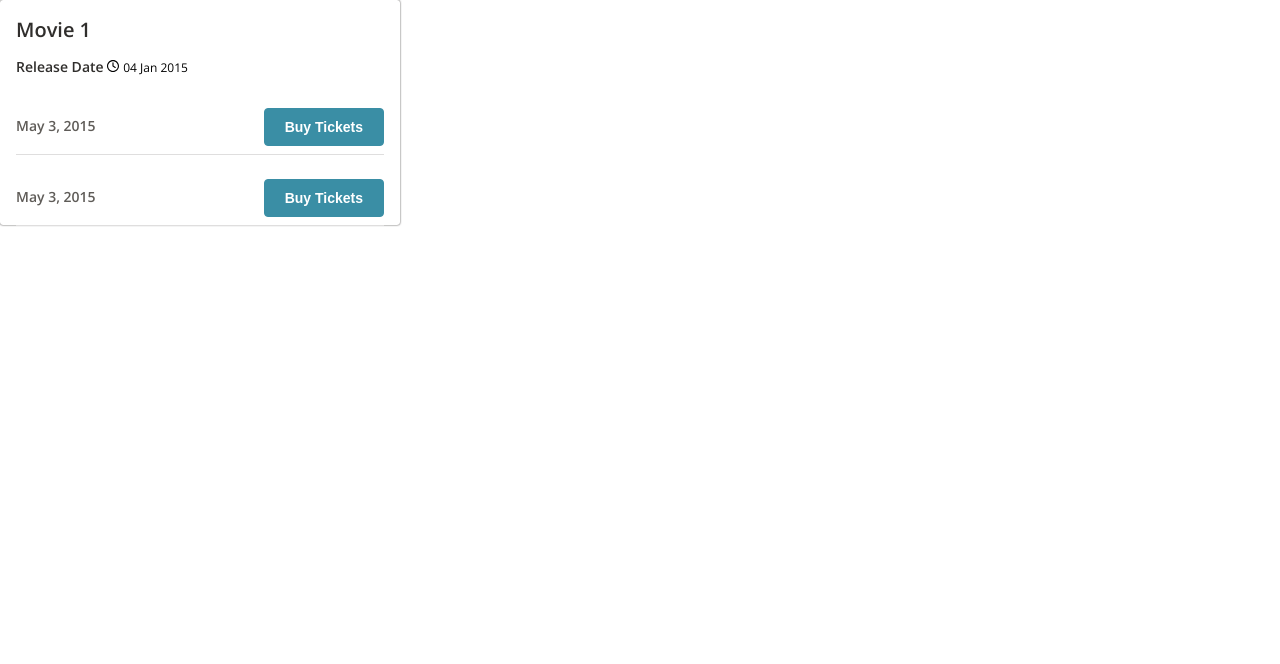
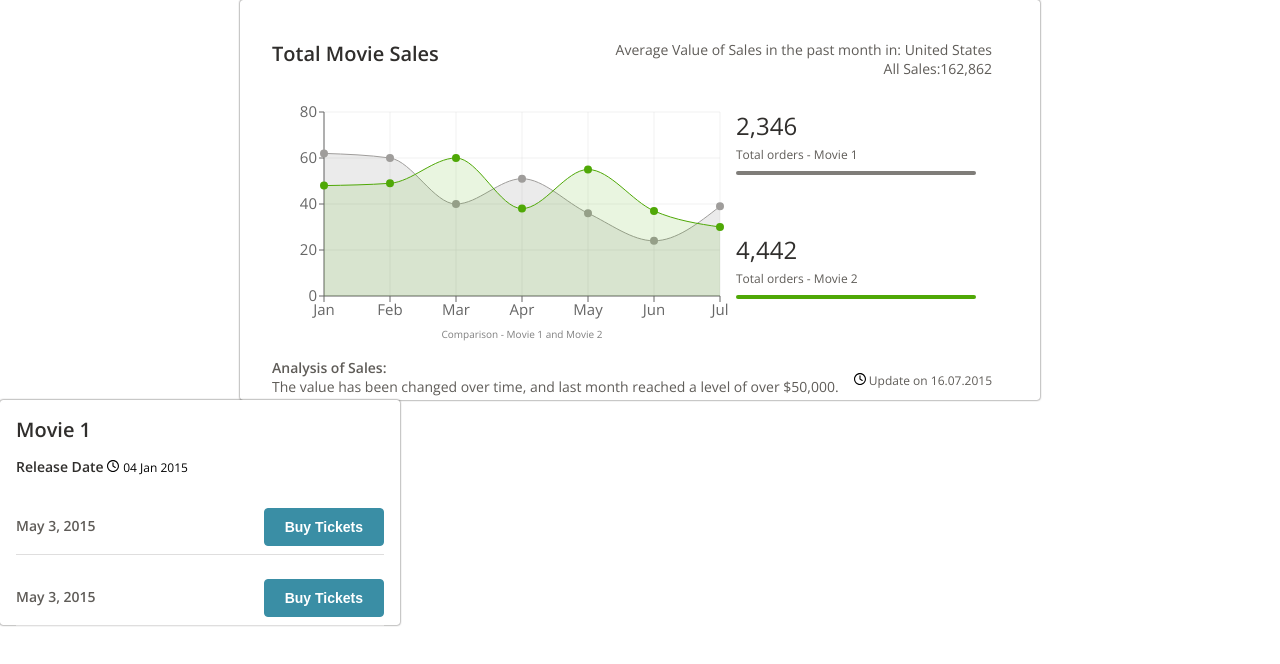
Before and after one commit to ColtonFalkner/enlyte-movie-app, a React (Create React App) app: page / in a window 1280 px wide. Shown: the top 664 px of the page. Built offline with nearby package versions, Linux system fonts and the light colour scheme.

Commit message:
last touches

```diff
--- a/src/Components/Comparison/ComparisonCard.js
+++ b/src/Components/Comparison/ComparisonCard.js
@@ -1,14 +1,115 @@
 import React from 'react'
+import styled from 'styled-components'
+import Clock from '../ClockSVG'
+import Graph from './Graph'
+import ProgressData from './ProgressData'
 
+const ComparisonCardBody = styled.div`
+  display: block;
+  position: relative;
+  flex: 2;
+  width: 200rem;
+  height: 100rem;
+  border-radius: 3px;
+  margin: 0 auto;
+  padding: 2rem 4rem;
+  background-color: #fff;
+  box-shadow: 0 0 0.5rem #302e2c;
+`
+
+const TitleDiv = styled.div`
+  display: flex;
+  flex-direction: row;
+  justify-content: space-between;
+  align-content: flex-start;
+  width: 180rem;
+  height: 15rem;
+  margin: 4rem 2rem 2rem 4rem;
+`
+const CardTitle = styled.h1`
+  display: flex;
+  font-size: 5rem;
+  font-weight: 600;
+  color: #302e2c;
+  height: 15rem;
+  width: 50rem;
+  margin: 4rem 0 2rem 0;
+`
+
+const AvgValue = styled.p`
+  text-justify: end;
+  font-size: 3.5rem;
+  font-weight: 400;
+  color: #5f5c58;
+  margin: 4rem 0 2rem 4rem;
+  direction: rtl;
+`
+
+const ComparisonDiv = styled.div`
+  display: flex;
+  align-items: center;
+  width: 180rem;
+  /* flex-wrap: wrap; */ //save this for the media query
+`
+
+const ProgressWrapper = styled.div`
+  display: flex;
+  flex-direction: column;
+`
+
+const AnalysisDiv = styled.div`
+  display: flex;
+  flex-direction: row;
+  justify-content: space-between;
+  align-content: flex-start;
+  width: 180rem;
+  height: 15rem;
+  margin: 4rem 0 2rem 4rem;
+`
+
+const AnalysisText = styled.div`
+  font-size: 3.5rem;
+  font-weight: 400;
+  color: #5f5c58;
+`
+const UpdatedOn = styled.div`
+  font-size: 3rem;
+  font-weight: 400;
+  color: #5f5c58;
+  padding-top: 3rem;
+`
 const ComparisonCard = () => {
   return (
-    <div>
-      {/* Three divs
-      1. Title and Analysis component - shared div with space between
-      2. Graph and Sales/Progress Bars - both of these should be components
-      3. Analysis explanation and Updated On - shared div with space-between
-    */}
-    </div>
+    <ComparisonCardBody>
+      <TitleDiv>
+        <CardTitle>Total Movie Sales</CardTitle>
+        <AvgValue>
+          Average Value of Sales in the past month in: United States
+          <br />
+          All Sales:162,862
+        </AvgValue>
+      </TitleDiv>
+
+      <ComparisonDiv>
+        <Graph />
+        <ProgressWrapper>
+          <ProgressData />
+        </ProgressWrapper>
+      </ComparisonDiv>
+
+      <AnalysisDiv>
+        <AnalysisText>
+          <strong>Analysis of Sales:</strong>
+          <br />
+          The value has been changed over time, and last month reached a level
+          of over $50,000.
+        </AnalysisText>
+        <UpdatedOn>
+          {' '}
+          <Clock /> Update on 16.07.2015
+        </UpdatedOn>
+      </AnalysisDiv>
+    </ComparisonCardBody>
   )
 }
 
--- a/src/Components/Comparison/Graph.js
+++ b/src/Components/Comparison/Graph.js
@@ -5,6 +5,7 @@ import {
   XAxis,
   YAxis,
   Tooltip,
+  Label,
   CartesianGrid,
   ResponsiveContainer,
   ReferenceDot,
@@ -22,18 +23,24 @@ const data = [
 
 const Graph = (props) => {
   return (
-    <div style={{ width: 700, height: 300 }}>
+    <div style={{ width: 500, height: 250 }}>
       <ResponsiveContainer>
         <AreaChart
           width={'auto'}
           height={'auto'}
           data={data}
-          margin={{ top: 10, right: 30, left: 20, bottom: 5 }}
+          margin={{ top: 20, right: 16, left: 8, bottom: 16 }}
         >
           <CartesianGrid opacity={0.3} />
-          <XAxis dataKey='name' fontSize={15} />
+          <XAxis dataKey='name' fontSize={15}>
+            <Label
+              value={'Comparison - Movie 1 and Movie 2'}
+              position={'bottom'}
+              fontSize={10}
+            />
+          </XAxis>
           <YAxis fontSize={15} interval={0} tickSize={5} />
-          <ReferenceDot alwaysShow={'true'} />
+          <ReferenceDot ifOverflow='extendDomain' />
           <Tooltip viewBox={'x: 0, y: 0, width: 20px, height: 15px'} />
 
           <Area
--- a/src/Components/Comparison/ProgressData.js
+++ b/src/Components/Comparison/ProgressData.js
@@ -1,7 +1,52 @@
 import styled from 'styled-components'
 
+const ProgressDataBlock = styled.div`
+  display: flex;
+  flex-direction: column;
+  height: 30rem;
+  width: 60rem;
+  margin-top: 1rem;
+  padding-top: 1rem;
+  background-color: #fff;
+`
+
+const MovieNumber = styled.h1`
+  font-size: 6rem;
+  font-weight: 400;
+  color: #302e2c;
+  margin: 2rem 0 1rem 0;
+`
+
+const TotalOrders = styled.p`
+  font-size: 3rem;
+  font-weight: 400;
+  color: #5f5c58;
+  margin-bottom: 2rem;
+`
+
+const ProgressBar = styled.div`
+  height: 1rem;
+  width: 100%;
+  border-radius: 3px;
+  color: #eeecec;
+  background-color: ${(props) => (props.secondary ? '#4fa806' : '#7f7d79')};
+`
+
 const ProgressData = (props) => {
-  return <></>
+  return (
+    <>
+      <ProgressDataBlock>
+        <MovieNumber>2,346</MovieNumber>
+        <TotalOrders>Total orders - Movie 1</TotalOrders>
+        <ProgressBar />
+      </ProgressDataBlock>
+      <ProgressDataBlock>
+        <MovieNumber>4,442</MovieNumber>
+        <TotalOrders>Total orders - Movie 2</TotalOrders>
+        <ProgressBar secondary />
+      </ProgressDataBlock>
+    </>
+  )
 }
 
 export default ProgressData
```
